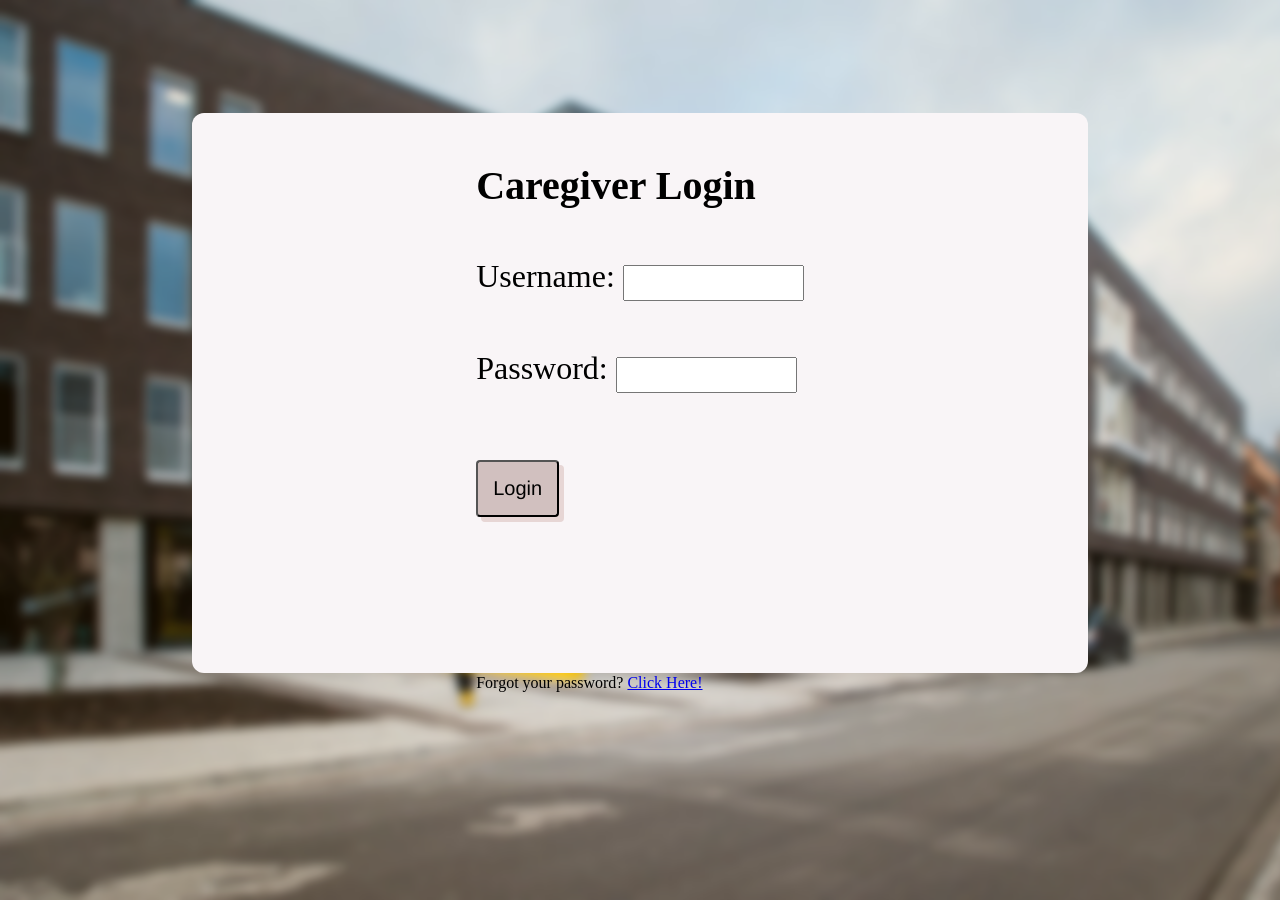
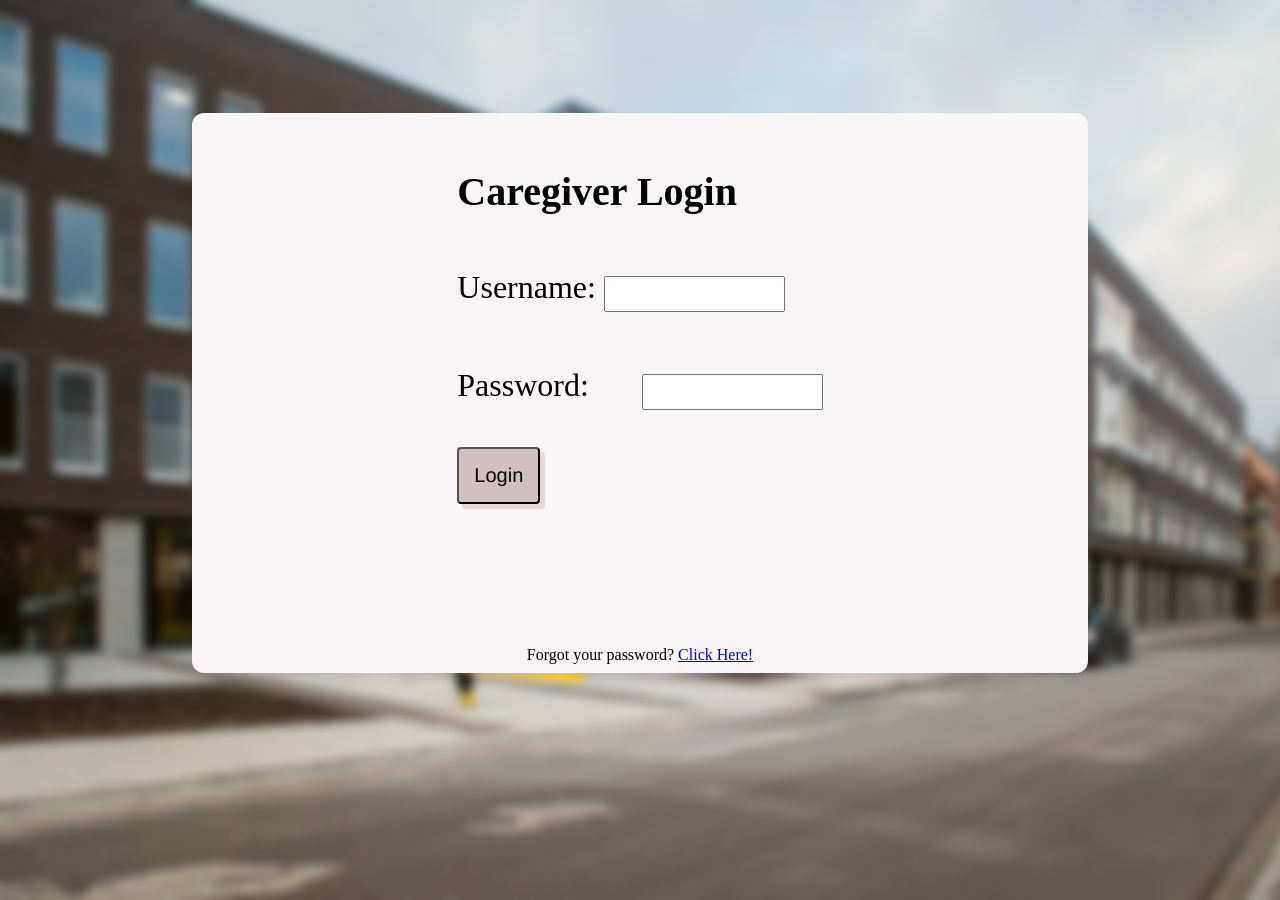
Before and after one commit to HainKUL/NursingHome, a CodeIgniter app: page /a18ux04/Caregiver_controller/login in a window 1280 px wide. Run offline with CodeIgniter, Linux system fonts and the light colour scheme.

Commit message:
done with login caregiver

```diff
--- a/application/views/caregiver_login_view.php
+++ b/application/views/caregiver_login_view.php
@@ -20,39 +20,80 @@
         <div class="col-2">
         </div>
         <div class="col-8">
+
+
             <div class="container" id="card-inside">
+                <form method="post" action="<?=base_url()?>Caregiver_controller/login">
                 <div class="row" >
                     <div class="col-2">
                     </div>
                     <div class="col-8">
-                        <!--<form method="post" action="index.html">-->
-                        <form method="post" action="<?=base_url()?>Caregiver_controller/login">
-                            <!-- action="<?=base_url()?>Caregiver_controller/login">
-                    <!--<div class="box">-->
+
                             <h1 style="padding-top: 15%; font-size: 40px;"><?php echo $this->lang->line('login_title'); ?> </h1>
+
+                    </div>
+                    <div class="col-2">
+                    </div>
+                </div>
+                <div class="row" >
+                    <div class="col-2">
+                    </div>
+                    <div class="col-8">
 
                             <p style="padding-top: 15%; font-size: 32px;">
                                 <label><?php echo $this->lang->line('login_username'); ?>:</label>
                                 <input style="line-height: 32px;"type="text" name="email" id="email" class="form-control" name="email" />
 
                             </p>
-                            <p style="padding-top: 15%; font-size: 32px;">
-                                <label><?php echo $this->lang->line('login_password'); ?>:</label>
-                                <input style="line-height: 32px;" type="password" name="password" id="password" class="form-control" name="password" />
-                            </p>
-                            <br />
-                            <p style="padding-top: 15%">
-                                <input type="submit" id="submit" value="<?php echo $this->lang->line('login_button'); ?>" />
-                            </p>
 
-                        </form>
-                        <br /><br /><br /><br /><br /><br />
-                        <p style="padding-top: 15%"><?php echo $this->lang->line('login_forgot'); ?> <a href="forgot"><?php echo $this->lang->line('login_click'); ?></a></p>
                     </div>
                     <div class="col-2">
                     </div>
                 </div>
+                <div class="row" >
+                    <div class="col-2">
+                    </div>
+                    <div class="col-8">
+
+                            <p style="padding-top: 15%; font-size: 32px;">
+                                <label><?php echo $this->lang->line('login_password'); ?>:</label>
+                                <input style="line-height: 32px; margin-left: 3.5vw;" type="password" name="password" id="password" class="form-control" name="password" />
+                            </p>
+
+                    </div>
+                    <div class="col-2">
+                    </div>
+                </div>
+
+                <div class="row" >
+                    <div class="col-2">
+                    </div>
+                    <div class="col-8">
+                            <p style="padding-top: 10%">
+                                <input type="submit" id="submit" value="<?php echo $this->lang->line('login_button'); ?>" />
+                            </p>
+
+                    </div>
+                    <div class="col-2">
+                    </div>
+                </div>
+
+                </form>
+
+                <div class="row" >
+                    <div class="col-2">
+                    </div>
+                    <div class="col-8">
+                        <br /><br /><br /><br /><br /><br />
+                        <p style="padding-top: 15%"><?php echo $this->lang->line('login_forgot'); ?> <a href="forgot"><?php echo $this->lang->line('login_click'); ?></a></p>
+
+                    </div>
+                    <div class="col-2">
+                    </div>
+                </div>
+
             </div>
+
         <div class="col-2">
         </div>
     </div>
```
